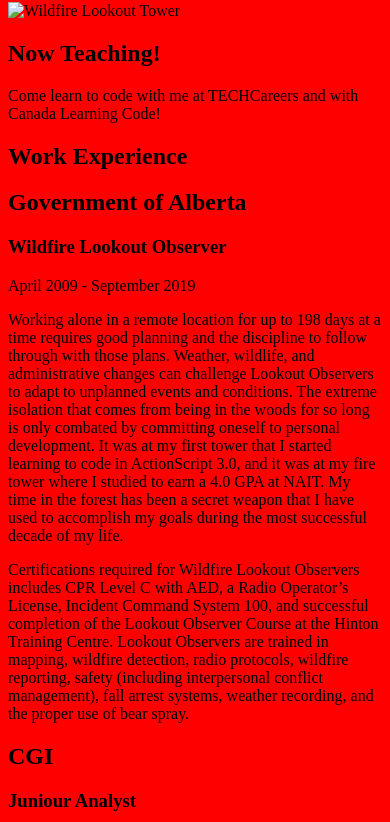
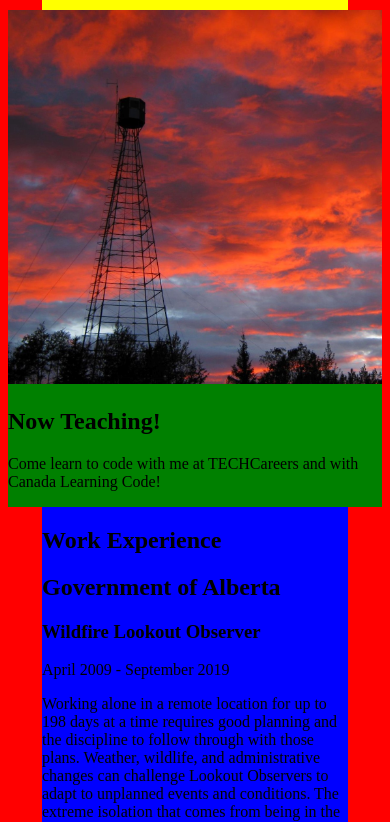
Before and after one commit to AaronInTheForest/DesignLessonWithCSS, a plain HTML site: page index.html in a window 390 px wide. Shown: the part 125-947 px from the top of the page. Drawn offline with Linux system fonts and the light colour scheme.

Commit message:
mobile layout is done

```diff
--- a/css/styles.css
+++ b/css/styles.css
@@ -1,3 +1,38 @@
-html{
-    background-color: red;
+body{
+    display: grid;
+    grid-template-areas:
+    ". header ."
+    "aside aside aside"
+    ". main ."
+    "footer footer footer"
+    ;
+    grid-template-columns: 1fr 9fr 1fr;
+
+    background-color: red;/*named colours ONLY for experimenting. Use hexcodes for real designs*/
 }
+
+header {
+    grid-area: header;
+
+    background-color: yellow;
+}
+aside {
+    grid-area: aside;
+
+    background-color: green;
+}
+main {
+    grid-area: main;
+
+    background-color: blue;
+}
+footer {
+    grid-area: footer;
+
+    background-color: orange;
+}
+
+img{
+    width: 100%;
+    height: auto;
+}
--- a/index.html
+++ b/index.html
@@ -13,12 +13,13 @@
     <h1>Aaron M Champagne</h1>
     <h2>Wildfire Lookout Coder</h2>
   </header>
+  <!-- ABOUT ME / PROFILE -->
+  <aside> <img src="images/TowerSquare2.jpg" alt="Wildfire Lookout Tower">
+    <h1>Now Teaching!</h1>
+    <p>Come learn to code with me at TECHCareers and with Canada Learning Code!</p>
+  </aside>
   <main>
-    <!-- ABOUT ME / PROFILE -->
-    <aside> <img src="images/TowerSquare.jpg" alt="Wildfire Lookout Tower">
-      <h1>Now Teaching!</h1>
-      <p>Come learn to code with me at TECHCareers and with Canada Learning Code!</p>
-    </aside> <!-- WORK EXPERIENCE -->
+    <!-- WORK EXPERIENCE -->
     <section>
       <h1>Work Experience</h1>
       <!--Job 1-->
@@ -66,7 +67,7 @@
       <h2>Oliver (Portrait)</h2> <img src="images/portfolio/oliverOrange.png" alt="Oliver portrait vector">
       <h2>I Wish (Album Cover)</h2> <img src="images/portfolio/iWishCdWeb.jpg" alt="I Wish album cover vector">
       <h2>Politic Live (Portrait)</h2> <img src="images/portfolio/poliLiveWallpaperLarge.jpg" alt="Politic Live portrait vector">
-      <h2>Locution Revolution (Portrait)</h2> <img src="images/portfolio/locutionRevolutionD.png" alt="Locution Revolution portrait vector">
+      <h2>Locution Revolution (Portrait)</h2> <img src="images/portfolio/locutionRevolutionID.png" alt="Locution Revolution portrait vector">
     </section>
   </main> <!-- CONTACT INFO -->
   <footer>
```
Also changed, not shown: images/TowerSquare1.jpg (renamed from images/image4.jpg), images/TowerSquare2.jpg (renamed from images/image3.jpg), images/portfolio/demonsCdWeb.jpg (renamed from images/portfolio/portfolio1.jpg), images/portfolio/iWishCdWeb.jpg (renamed from images/portfolio/portfolio2.jpg), images/portfolio/lipstickFatale.png (renamed from images/portfolio/portfolio3.png), images/portfolio/locutionRevolutionID.png (renamed from images/portfolio/portfolio4.png), images/portfolio/oliverOrange.png (renamed from images/portfolio/portfolio5.png), images/portfolio/poliLiveWallpaperLarge.jpg (renamed from images/portfolio/portfolio6.jpg).
